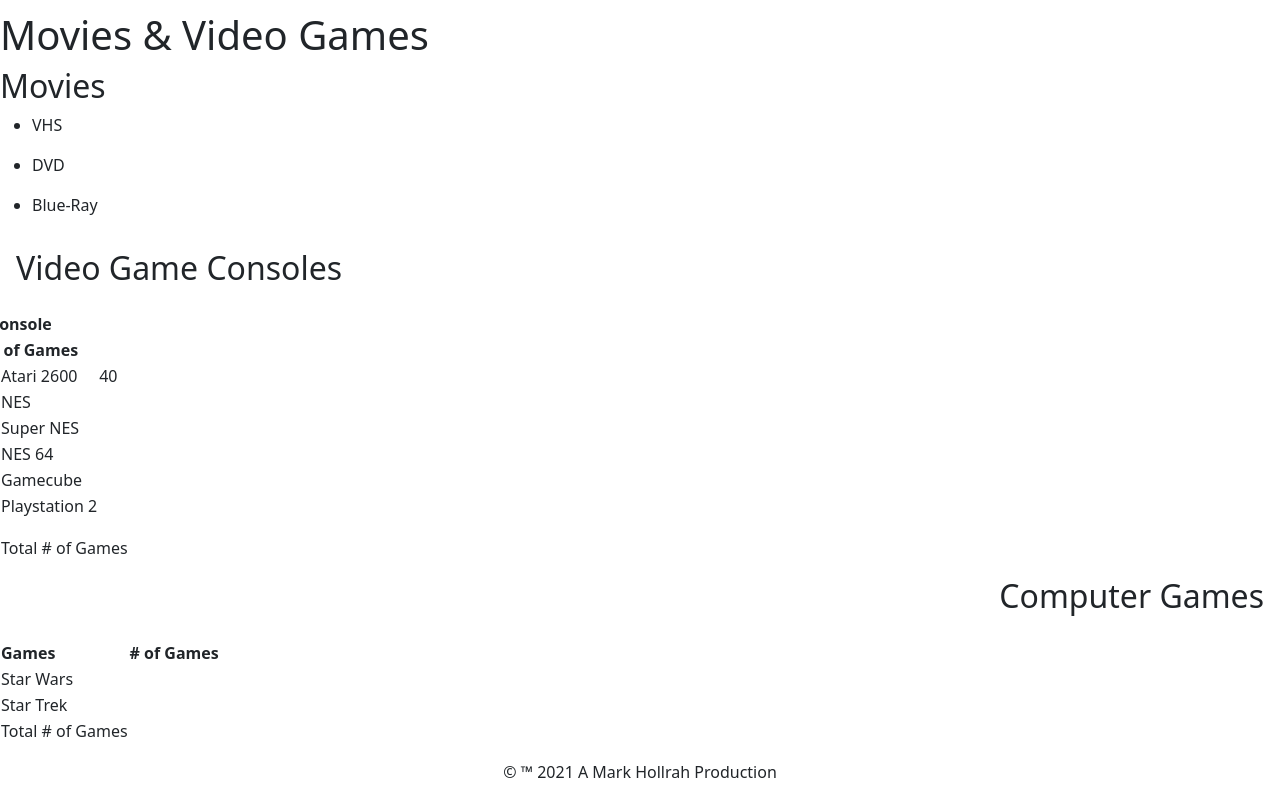
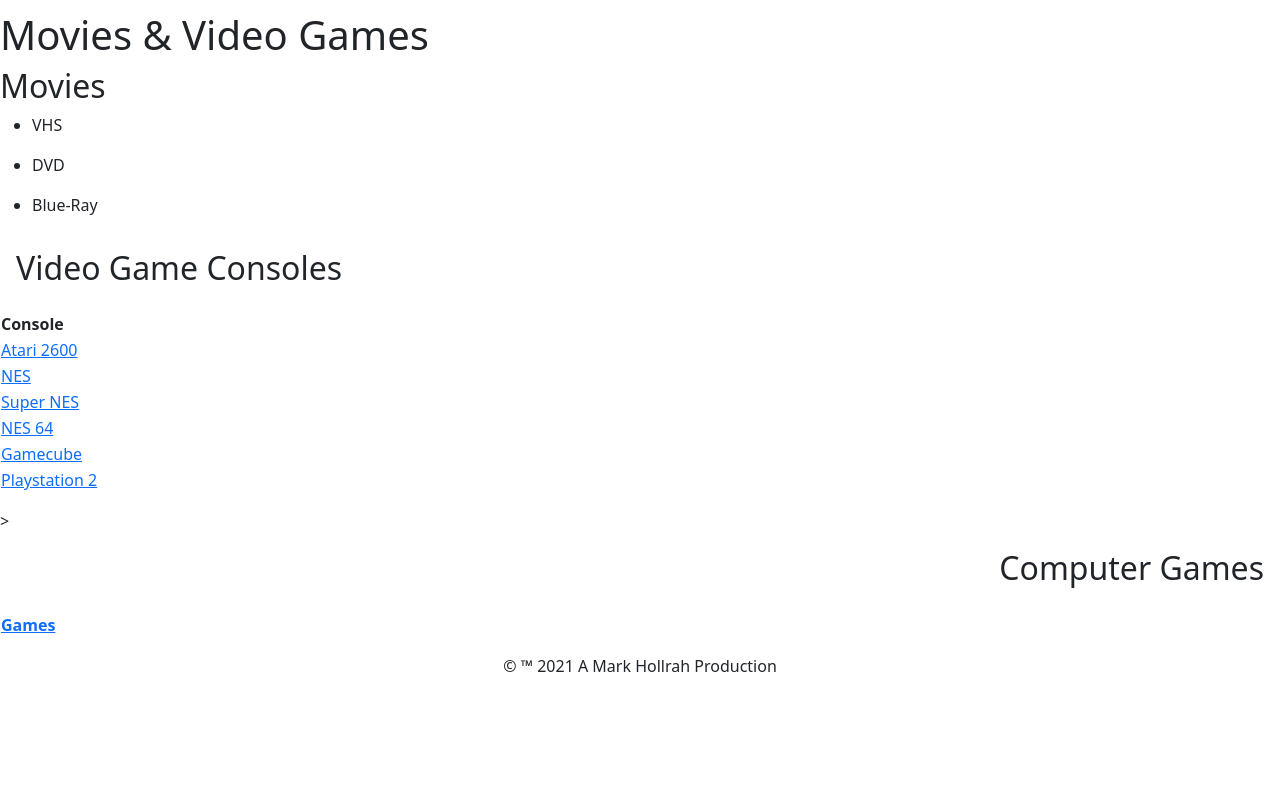
Before and after one commit to Myfithub12/Original-Project, a plain HTML site: page html/collections.html in a window 1280 px wide. Shown: the part 741-1541 px from the top of the page. After the commit the page ends 1435 px from the top, so only its background shows below. Drawn offline with nearby package versions, Linux system fonts and the light colour scheme; files whose address does not match are found by name.

Commit message:
Add files via upload

```diff
--- a/html/collections.html
+++ b/html/collections.html
@@ -97,39 +97,35 @@
                         <Caption></Caption>
                         <thead>
                             <tr>
-                                <th class="row">Console</th>
-                                <th class="row"># of Games</th>
+                                <th>Console</th>
+
                             </tr>
                         </thead>
                         <tbody>
                             <tr colspan="1">
-                                <td class="col">Atari 2600</td>
-                                <td class="col">40</td>
+                                <td><a href="/documents/Atari2600.pdf"> Atari 2600</a></td>
+
                             </tr>
                             <tr>
-                                <td class="col">NES</td>
+                                <td><a href="/documents/NES.pdf">NES</a></td>
                             </tr>
                             <tr>
-                                <td class="col">Super NES</td>
+                                <td><a href="/documents/SuperNES.pdf">Super NES</a></td>
                             </tr>
                             <tr>
-                                <td class="col">NES 64</td>
+                                <td><a href="/documents/NES64.pdf">NES 64</a></td>
                             </tr>
                             <tr>
-                                <td class="cik">Gamecube</td>
+                                <td><a href="/documents/Gamecube.pdf">Gamecube</a></td>
                             </tr>
                             <tr>
-                                <td class="col">Playstation 2</td>
+                                <td><a href="/documents/Playstation2.pdf">Playstation 2</a></td>
                             </tr>
                         </tbody>
                     </table>
                     <table>
                         <tfoot>
-                            <tr>
-
-                                <td>Total # of Games</td>
-                                <td></td>
-                            </tr>
+                            >
                         </tfoot>
                     </table>
                     <table>
@@ -138,24 +134,12 @@
                             <caption></caption>
                             <thead>
                                 <tr>
-                                    <th>Games</th>
-                                    <th># of Games</th>
+                                    <th><a href="/documents/ComputerGames.pdf">Games</a></th>
+
                                 </tr>
                             </thead>
                             <tbody>
-                                <tr colspan="1">
-                                    <td>Star Wars</td>
-                                </tr>
-                                <tr>
-                                    <td>Star Trek</td>
-                                </tr>
-                            <tfoot>
-                                <tr>
 
-                                    <td>Total # of Games</td>
-                                    <td></td>
-                                </tr>
-                            </tfoot>
                             </tbody>
                         </table>
                     </table>
```
Also changed, not shown: 7 other files.
